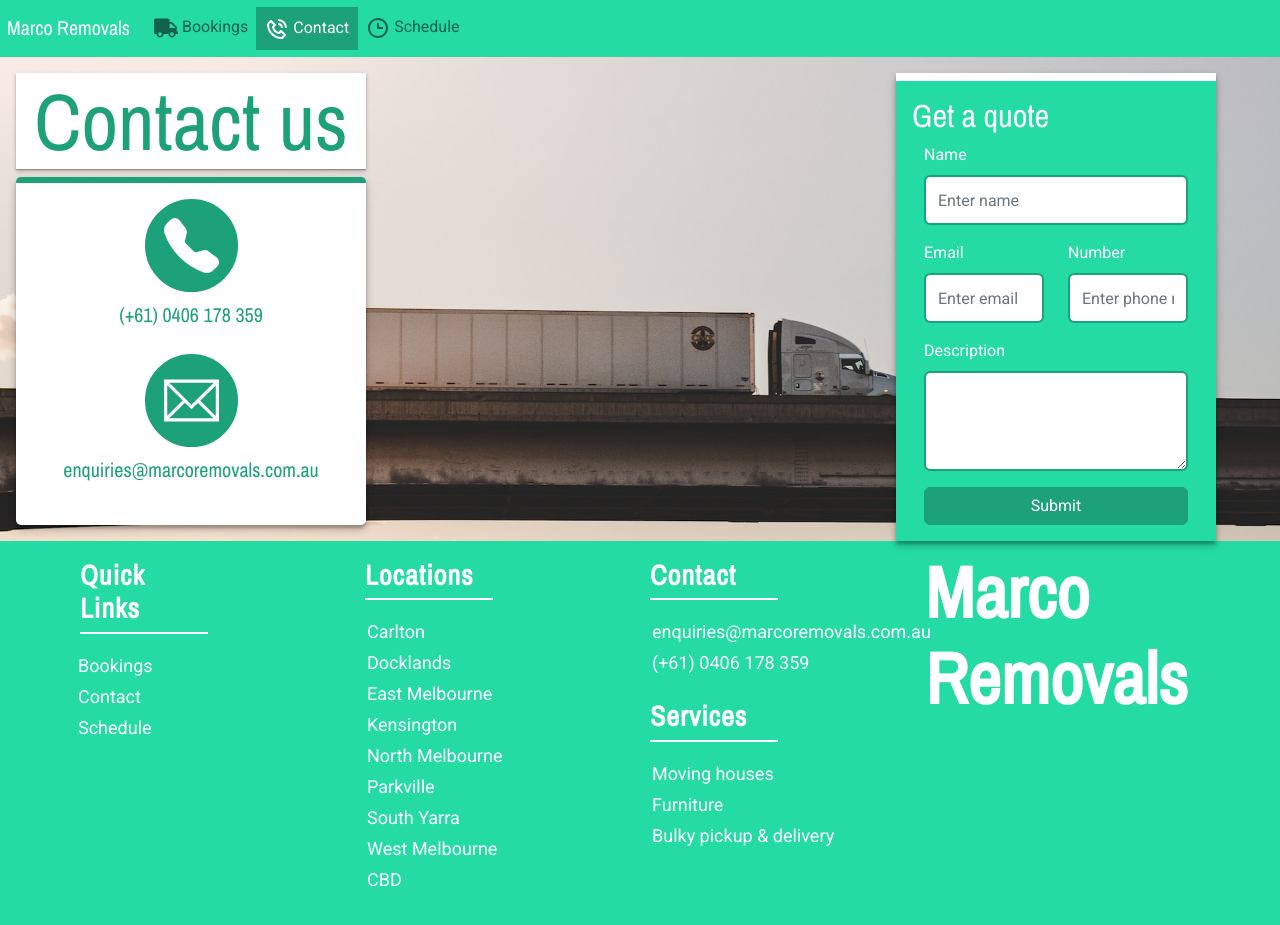
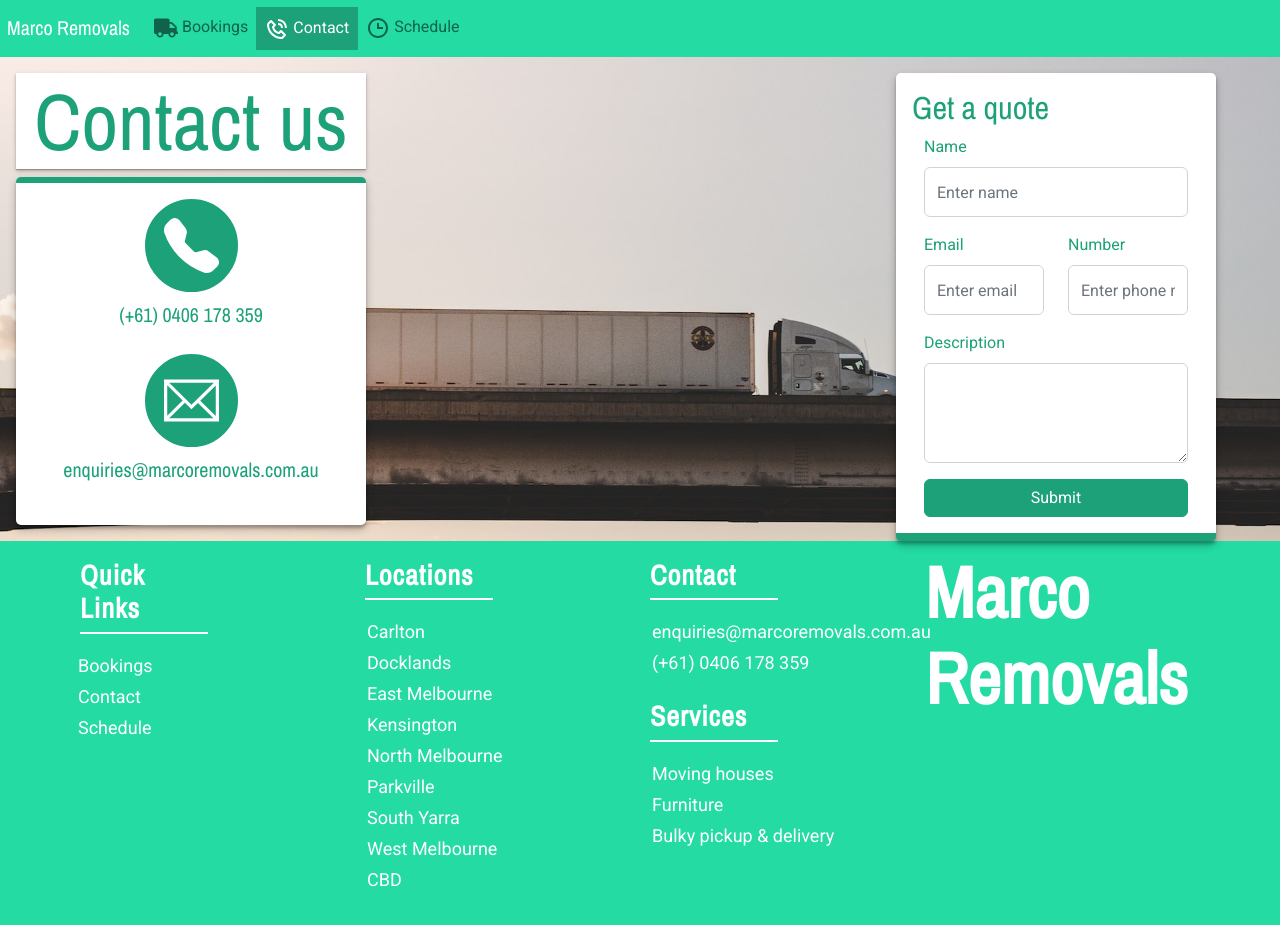
Before and after one commit to AbhikS847/marco-removals, a React (Create React App) app in the folder marco-booking/: page /contact in a window 1280 px wide. Built offline with nearby package versions, Linux system fonts and the light colour scheme.

Commit message:
Slight changes to color in UI

```diff
--- a/marco-booking/src/components/Contact.js
+++ b/marco-booking/src/components/Contact.js
@@ -77,7 +77,7 @@
         <Col xs={12} sm={12}>
         <Form.Group className="mb-3" controlId="exampleForm.ControlInput1">
         <Form.Label>Name</Form.Label>
-        <Form.Control style={{border:'2px solid #1da179', height:50}} type="text" placeholder="Enter name" value={name} onChange={(event)=>{setName(event.target.value)}} required/>
+        <Form.Control style={{height:50}} type="text" placeholder="Enter name" value={name} onChange={(event)=>{setName(event.target.value)}} required/>
       </Form.Group>
         </Col>
         </Row>
@@ -85,13 +85,13 @@
       <Col xs={12} sm={6}>
           <Form.Group className="mb-3" controlId="exampleForm.ControlInput1">
         <Form.Label>Email</Form.Label>
-        <Form.Control style={{border:'2px solid #1da179', height:50}} type="email" value={email} onChange={(event) => {setEmail(event.target.value)}} placeholder="Enter email" required/>
+        <Form.Control style={{height:50}} type="email" value={email} onChange={(event) => {setEmail(event.target.value)}} placeholder="Enter email" required/>
       </Form.Group>
           </Col>
           <Col xs={12} sm={6}>
           <Form.Group className="mb-3" controlId="exampleForm.ControlInput1">
         <Form.Label>Number</Form.Label>
-        <Form.Control style={{border:'2px solid #1da179', height:50}} type="number" value={number} onChange={(event) => {setNumber(event.target.value)}} placeholder="Enter phone number" required/>
+        <Form.Control style={{height:50}} type="number" value={number} onChange={(event) => {setNumber(event.target.value)}} placeholder="Enter phone number" required/>
       </Form.Group>
           </Col>
       </Row>
@@ -99,7 +99,7 @@
         <Col>
         <Form.Group className="mb-3" controlId="textarea">
       <Form.Label>Description</Form.Label>
-      <Form.Control className="form-control" style={{height:100, border:'2px solid #1da179'}} value={desc} onChange={(event)=>{setDesc(event.target.value)}} as="textarea" aria-label="With textarea" />
+      <Form.Control className="form-control" style={{height:100}} value={desc} onChange={(event)=>{setDesc(event.target.value)}} as="textarea" aria-label="With textarea" />
       </Form.Group>
         </Col>
       </Row>
@@ -168,7 +168,7 @@
     </div>
     </div>
     </div>
-    <div className ="d-block d-sm-none quotebox-mobile" style={{backgroundColor:'#24dba4', margin:8, padding:8, color:'#fff', borderTop:'4px solid #1da179', boxShadow:'rgba(0, 0, 0, 0.25) 0px 2px 4px, rgba(0, 0, 0, 0.22) 0px 1px 1px'}}>
+    <div className ="d-block d-sm-none quotebox-mobile" style={{backgroundColor:'#fff', margin:16, padding:8, borderRadius:'5px', color:'#1da179', borderTop:'4px solid #1da179', boxShadow:'rgba(0, 0, 0, 0.25) 0px 2px 4px, rgba(0, 0, 0, 0.22) 0px 1px 1px'}}>
     <h2  style={{fontFamily:'Archivo Narrow', textAlign:'center', padding:6}}>Get a quote</h2>
       <Container>
       <Form onSubmit={(event)=>{handleSubmit(event)}}>
@@ -176,7 +176,7 @@
         <Col xs={12}>
         <Form.Group className="mb-3" controlId="exampleForm.ControlInput1">
         <Form.Label>Name</Form.Label>
-        <Form.Control style={{height:'50px', border:'2px solid #1da179'}} type="text" value={name} onChange={(event)=>{setName(event.target.value)}} placeholder="Enter name" required/>
+        <Form.Control style={{height:'50px'}} type="text" value={name} onChange={(event)=>{setName(event.target.value)}} placeholder="Enter name" required/>
       </Form.Group>
         </Col>
         </Row>
@@ -184,13 +184,13 @@
       <Col xs={12}>
           <Form.Group className="mb-3" controlId="exampleForm.ControlInput1">
         <Form.Label>Email</Form.Label>
-        <Form.Control style={{height:'50px', border:'2px solid #1da179'}} type="email" value={email} onChange={(event)=>{setEmail(event.target.value)}} placeholder="Enter email" required/>
+        <Form.Control style={{height:'50px'}} type="email" value={email} onChange={(event)=>{setEmail(event.target.value)}} placeholder="Enter email" required/>
       </Form.Group>
           </Col>
           <Col xs={12}>
           <Form.Group className="mb-3" controlId="exampleForm.ControlInput1">
         <Form.Label>Number</Form.Label>
-        <Form.Control style={{height:'50px', border:'2px solid #1da179'}} type="number" value={number} onChange={(event)=>{setNumber(event.target.value)}} placeholder="Enter phone number" required/>
+        <Form.Control style={{height:'50px'}} type="number" value={number} onChange={(event)=>{setNumber(event.target.value)}} placeholder="Enter phone number" required/>
       </Form.Group>
           </Col>
       </Row>
@@ -198,7 +198,7 @@
         <Col>
         <Form.Group className="mb-3" controlId="textarea">
       <Form.Label>Description</Form.Label>
-      <Form.Control className="form-control" style={{height:100, border:'2px solid #1da179'}} value={desc} onChange={(event)=>{setDesc(event.target.value)}}  as="textarea" aria-label="With textarea" />
+      <Form.Control className="form-control" style={{height:100}} value={desc} onChange={(event)=>{setDesc(event.target.value)}}  as="textarea" aria-label="With textarea" />
       </Form.Group>
         </Col>
       </Row>
--- a/marco-booking/src/components/Schedule.js
+++ b/marco-booking/src/components/Schedule.js
@@ -22,13 +22,12 @@
         const getSchedules = async() => {
             try{
                 const response = await axios.get(`${process.env.REACT_APP_API_SERVER}/booking`);
-                setSchedules(response.data);
+                setSchedules(response.data.reverse());
             }
             catch(error){
                 console.log(error);
             }
         };
-
         getSchedules();
     },[])
 
--- a/marco-booking/src/styles/main.css
+++ b/marco-booking/src/styles/main.css
@@ -244,10 +244,11 @@
     position: absolute;
     right:5%;
     box-shadow: rgba(0, 0, 0, 0.25) 0px 4px 8px, rgba(0, 0, 0, 0.22) 0px 3px 3px;
-    background-color:#24dba4;
-    border-top:8px solid #fff;
+    background-color:#fff;
+    border-bottom:8px solid #1da179;
     padding:16px;
-    color:#fff;
+    color:#1da179;
     width:25%;
+    border-radius:5px;
     font-family:'Archivo Narrow';
 }
```
